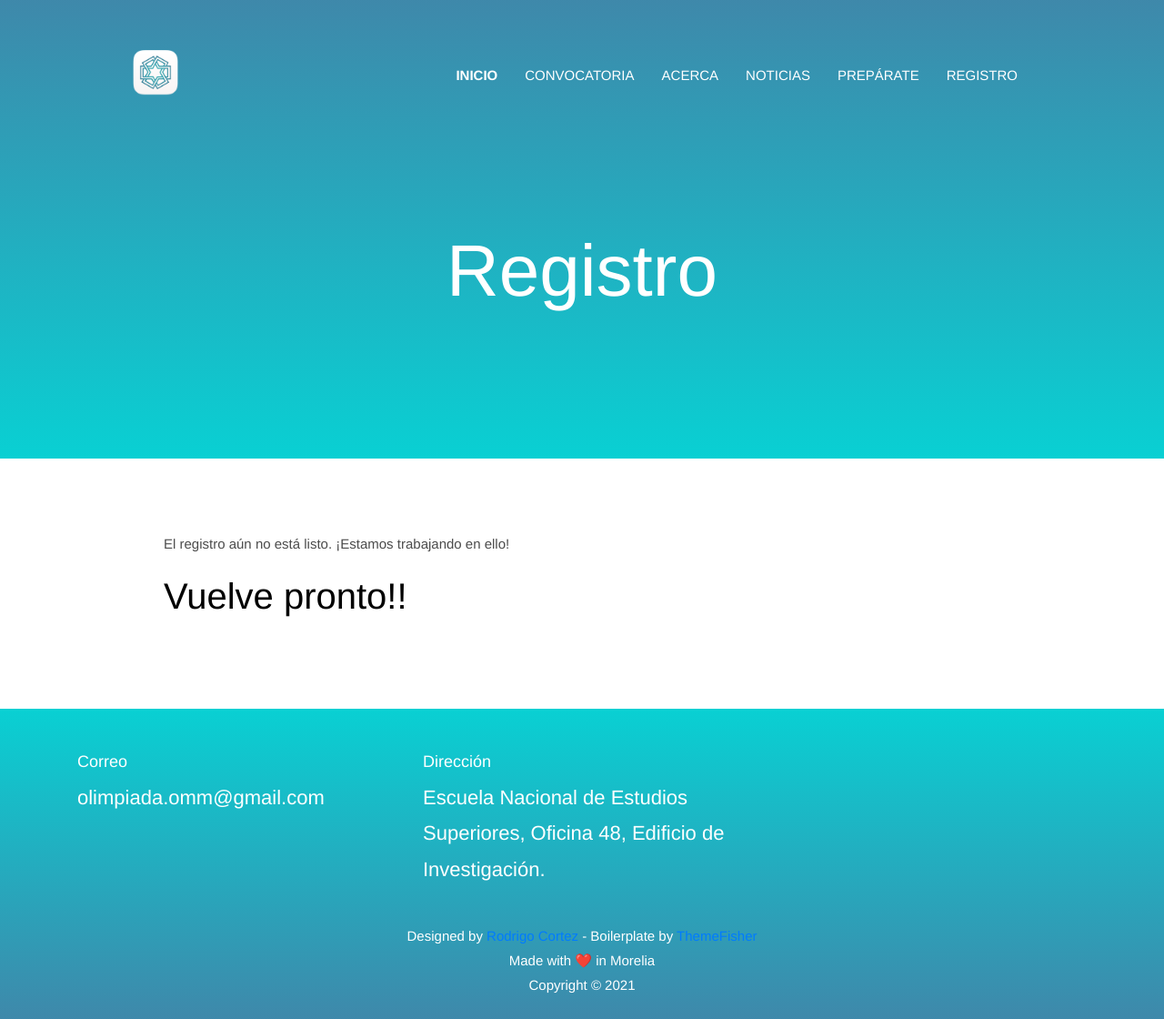
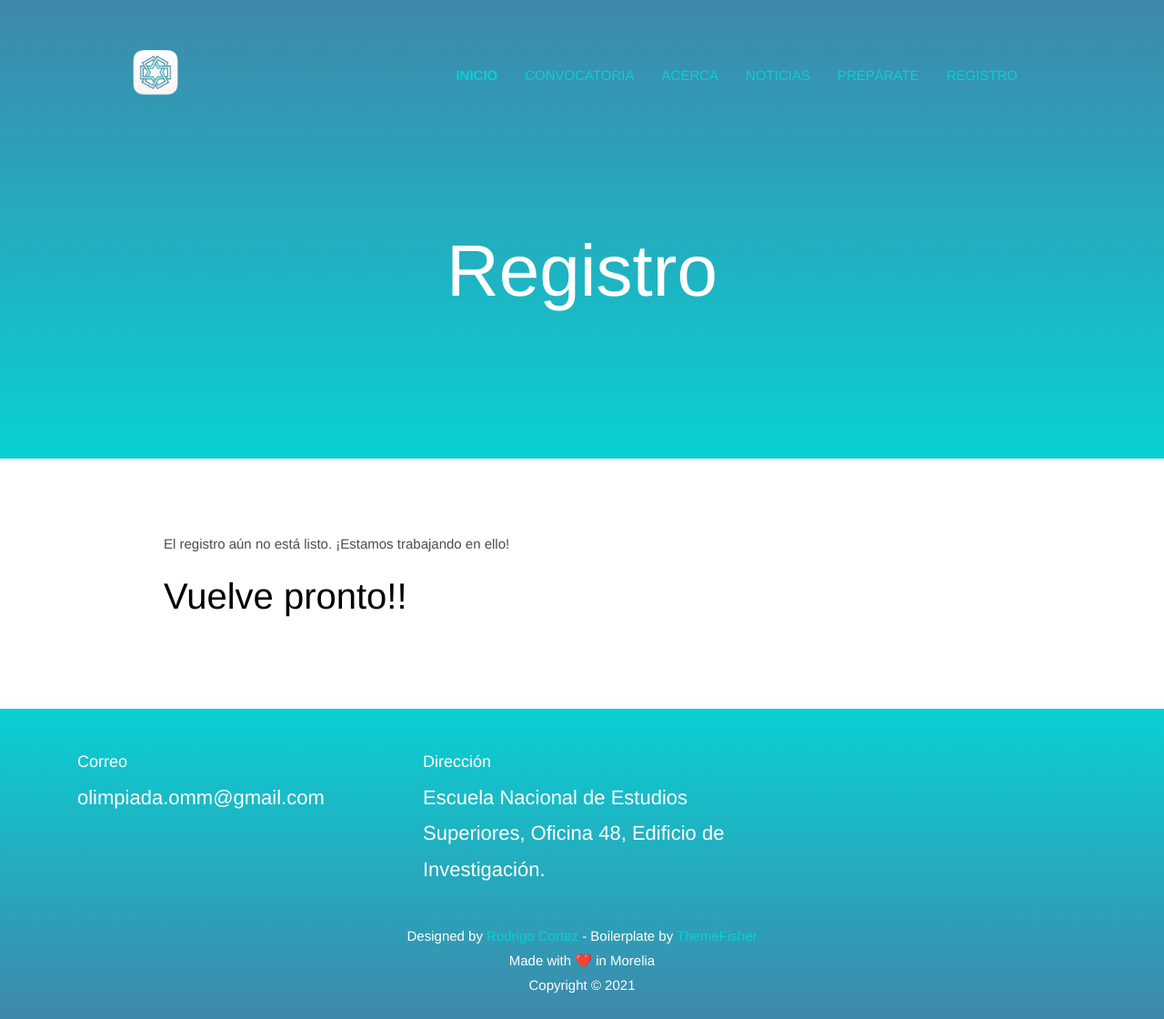
Before and after one commit to OlimpiadaMatematicasMichoacan/WOMM, a Jekyll site: the page built from _pages/registro.md, in a window 1280 px wide and 1120 px high. Shown: the whole window at 91% size. Built offline with Jekyll 4.4.1, drawn with Linux system fonts in a browser that asks for light colours.

Commit message:
Update _common.scss

```diff
--- a/assets/scss/_common.scss
+++ b/assets/scss/_common.scss
@@ -32,6 +32,10 @@ ul {
 img {
   vertical-align: middle;
   border: 0;
+}
+
+a{
+  color: $secondary-color !important;
 }
 
 a,
```
